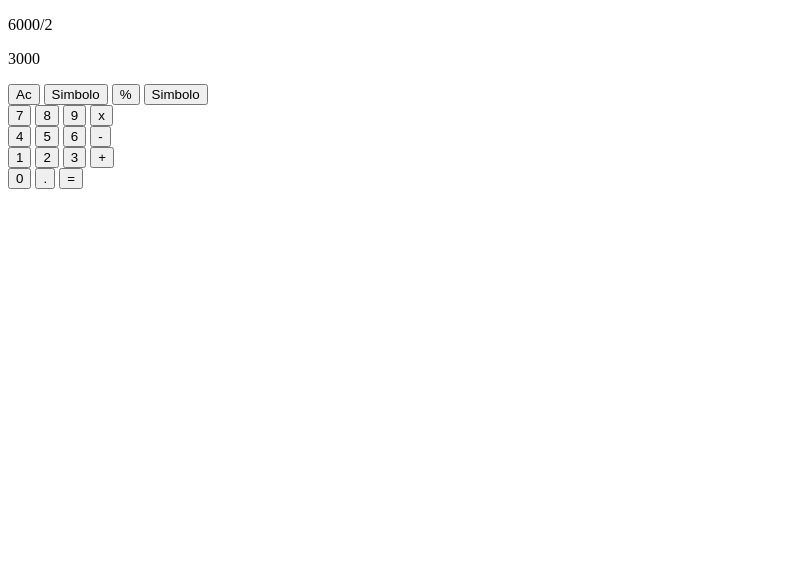
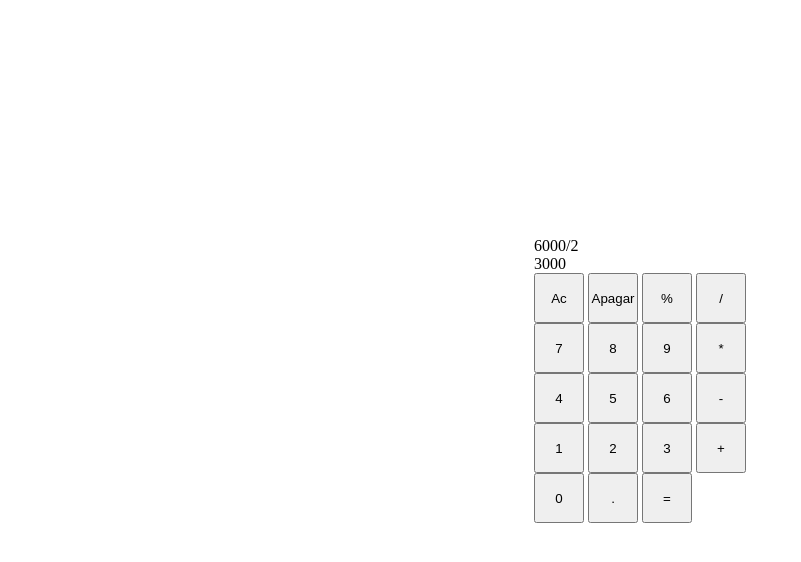
Before and after one commit to gabrielbuttendorf/projetos, a plain HTML site: page calculadora/index.html in a window 1280 px wide. Shown: the whole page, without its empty margins (0-801 px from the left). Drawn offline with Linux system fonts and the light colour scheme.

Commit message:
iniciando lógica

```diff
--- a/calculadora/index.html
+++ b/calculadora/index.html
@@ -4,6 +4,7 @@
     <meta charset="UTF-8">
     <meta name="viewport" content="width=device-width, initial-scale=1.0">
     <title>Calculadora</title>
+    <link rel="stylesheet" href="style.css">
 </head>
 <body>
     <main>
@@ -20,35 +21,36 @@
                 <aside id="col-numeros">
                     <div class="linha1">
                         <button id="btn-ac">Ac</button>
-                        <button id="btn-apagar">Simbolo</button>
+                        <button id="btn-apagar">Apagar</button>
                         <button id="btn-porcento">%</button>
-                        <button id="btn-divisao">Simbolo</button>
+                        <button id="btn-divisao" class="botao-operador">/</button>
                     </div>
                     <div class="linha2">
-                        <button id="btn-7">7</button>
-                        <button id="btn-8">8</button>
-                        <button id="btn-9">9</button>
-                        <button id="btn-multiplicacao">x</button>
+                        <button id="btn-7" class="botao-numero">7</button>
+                        <button id="btn-8" class="botao-numero">8</button>
+                        <button id="btn-9" class="botao-numero">9</button>
+                        <button id="btn-multiplicacao" class="botao-operador">*</button>
                     </div>
                     <div class="linha3">
-                        <button id="btn-4">4</button>
-                        <button id="btn-5">5</button>
-                        <button id="btn-6">6</button>
-                        <button id="btn-subtracao">-</button>
+                        <button id="btn-4" class="botao-numero">4</button>
+                        <button id="btn-5" class="botao-numero">5</button>
+                        <button id="btn-6" class="botao-numero">6</button>
+                        <button id="btn-subtracao" class="botao-operador">-</button>
                     </div>
                     <div class="linha4">
-                        <button id="btn-1">1</button>
-                        <button id="btn-2">2</button>
-                        <button id="btn-3">3</button>
-                        <button id="btn-adicao">+</button>
+                        <button id="btn-1" class="botao-numero">1</button>
+                        <button id="btn-2" class="botao-numero">2</button>
+                        <button id="btn-3" class="botao-numero">3</button>
+                        <button id="btn-adicao" class="botao-operador">+</button>
                     </div>
                     <div class="linha5">
-                        <button id="btn-0">0</button>
+                        <button id="btn-0" class="botao-numero">0</button>
                         <button id="btn-ponto">.</button>
                         <button id="btn-igual">=</button>
                     </div>
                 </aside>
         </section>
     </main>
+    <script src="script.js"></script>
 </body>
 </html>
--- a/calculadora/script.js
+++ b/calculadora/script.js
@@ -0,0 +1,31 @@
+let campoNumerosDigitados = document.getElementById('txt-numeros-digitados')
+let campoResultado = document.getElementById('txt-resultado')
+
+//identificar algum clique ----
+const botoes = document.querySelectorAll('.botao-numero, .botao-operador')
+const numerosDigitados = []
+
+botoes.forEach(button => {
+    button.addEventListener('click', function(event) {
+        const valorBotao = event.target.textContent
+        numerosDigitados.push(valorBotao)
+        campoNumerosDigitados.innerText = numerosDigitados.join('')
+    })
+})
+
+//calcular e imprimir o resultado ----
+const botaoIgual = document.getElementById('btn-igual')
+botaoIgual.addEventListener('click', function() {
+    const operacao = numerosDigitados.join('')
+    const resultado = calcularOperacao(operacao)
+    campoResultado.innerText = resultado
+})
+
+function calcularOperacao(operacao) {
+    const resultado = eval(operacao)
+    return resultado
+}
+
+//botao de limpar ----
+const botaoAc = document.getElementById('btn-ac')
+botaoAc
--- a/calculadora/style.css
+++ b/calculadora/style.css
@@ -0,0 +1,19 @@
+@charset "UTF-8";
+
+* {
+    margin: 0;
+    padding: 0;
+    box-sizing: border-box;
+}
+
+main {
+    display: flex;
+    align-items: center;
+    justify-content: center;
+    height: 95vh;
+}
+
+button {
+    width: 50px;
+    height: 50px;
+}
```
